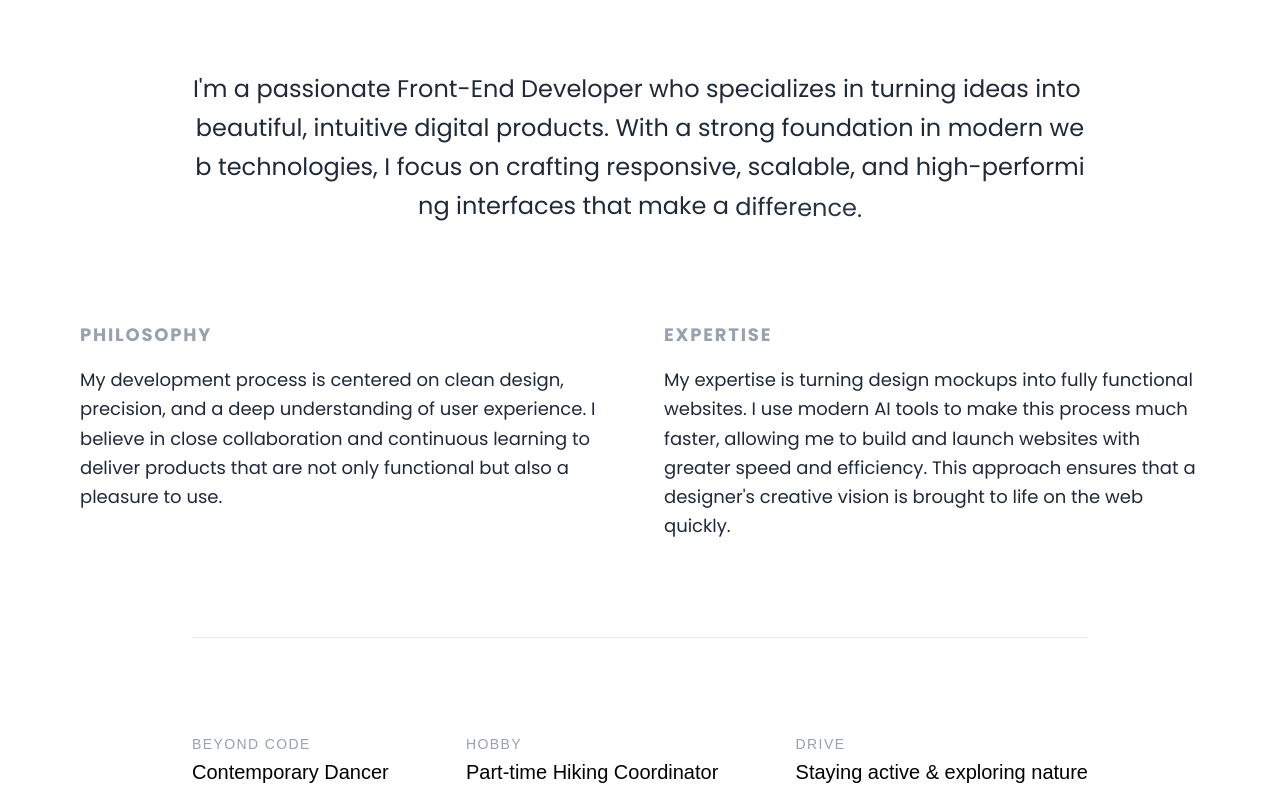
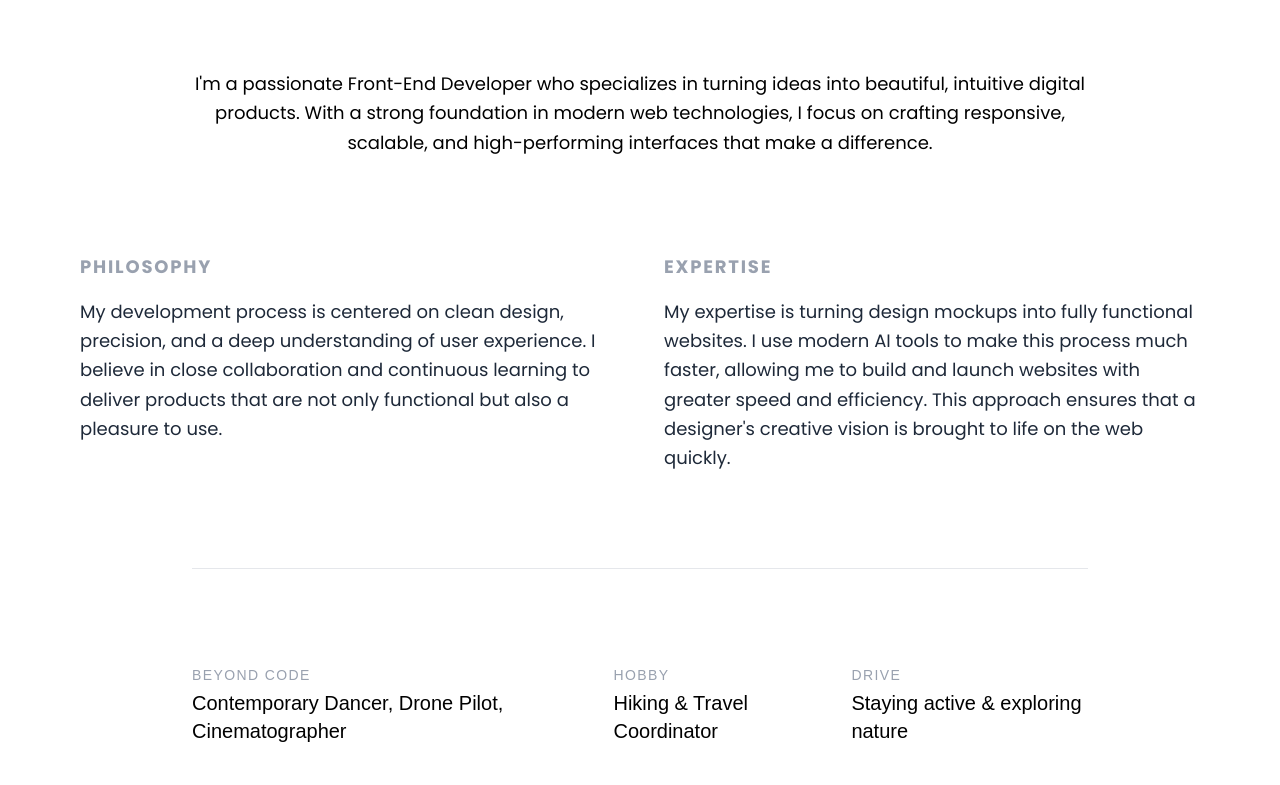
Before and after one commit to rmdvlpr/my-portfolio, a Next.js app: page / in a window 1280 px wide. Shown: the part 939-1724 px from the top of the page. Built offline with nearby package versions, Linux system fonts and the light colour scheme.

Commit message:
Update About.jsx

```diff
--- a/app/sections/About.jsx
+++ b/app/sections/About.jsx
@@ -10,7 +10,7 @@ gsap.registerPlugin(ScrollTrigger);
 const AnimatedText = ({ text, className }) => (
   <p className={className}>
     {text.split("").map((char, index) => (
-      <span key={index} className="animated-char inline-block">
+      <span key={index} className="animated-char text-start">
         {char === " " ? "\u00A0" : char}
       </span>
     ))}
@@ -125,15 +125,18 @@ const About = () => {
     <section
       id="about"
       ref={container}
-      className="bg-white text-black py-24 px-4 sm:px-10 lg:px-20 overflow-hidden"
+      className="bg-white text-black py-12 sm:py-24 px-4 lg:px-20 overflow-hidden"
     >
       <div className="max-w-7xl mx-auto">
         <SectionTitle primary="ABOUT" secondary="ME" />
         <div className="intro-paragraph max-w-4xl mx-auto mb-24 text-center">
-          <AnimatedText
-            text="I'm a passionate Front-End Developer who specializes in turning ideas into beautiful, intuitive digital products. With a strong foundation in modern web technologies, I focus on crafting responsive, scalable, and high-performing interfaces that make a difference."
-            className="poppins font-regular text-xl sm:text-2xl text-gray-800 leading-relaxed"
-          />
+          <p className="poppins font-regular text-lg leading-relaxed">
+            I'm a passionate Front-End Developer who specializes in turning
+            ideas into beautiful, intuitive digital products. With a strong
+            foundation in modern web technologies, I focus on crafting
+            responsive, scalable, and high-performing interfaces that make a
+            difference.
+          </p>
         </div>
 
         <div className="info-grid grid grid-cols-1 md:grid-cols-2 gap-x-12 gap-y-16">
@@ -166,7 +169,7 @@ const About = () => {
                 BEYOND CODE
               </p>
               <p className="text-xl font-medium text-black mt-1">
-                Contemporary Dancer
+                Contemporary Dancer, Drone Pilot, Cinematographer
               </p>
             </div>
           </Magnetic>
@@ -176,7 +179,7 @@ const About = () => {
                 HOBBY
               </p>
               <p className="text-xl font-medium text-black mt-1">
-                Part-time Hiking Coordinator
+                Hiking & Travel Coordinator
               </p>
             </div>
           </Magnetic>
```
